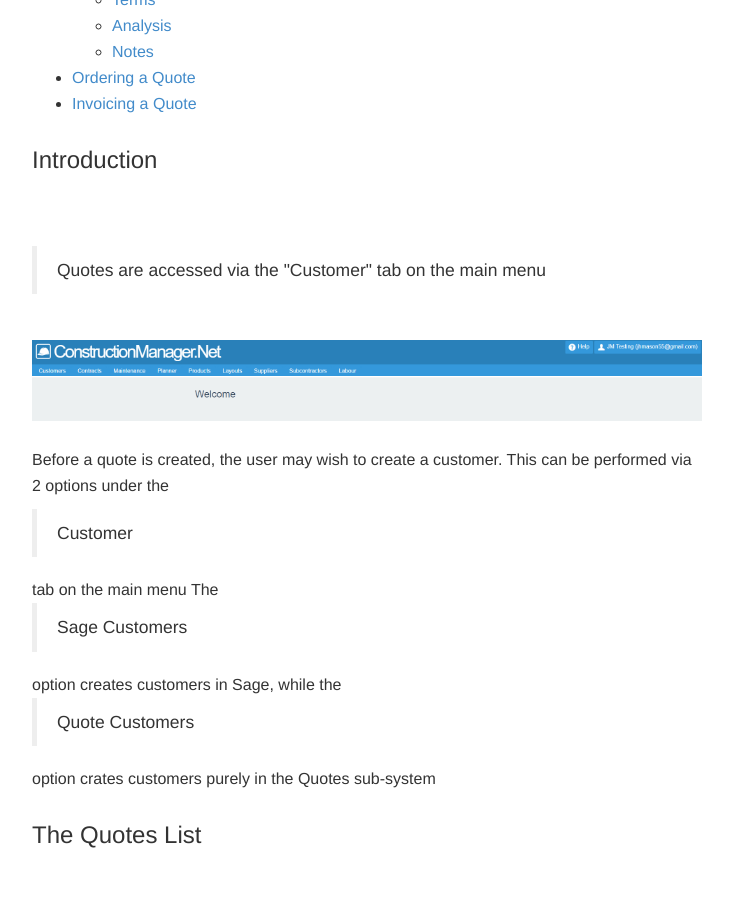
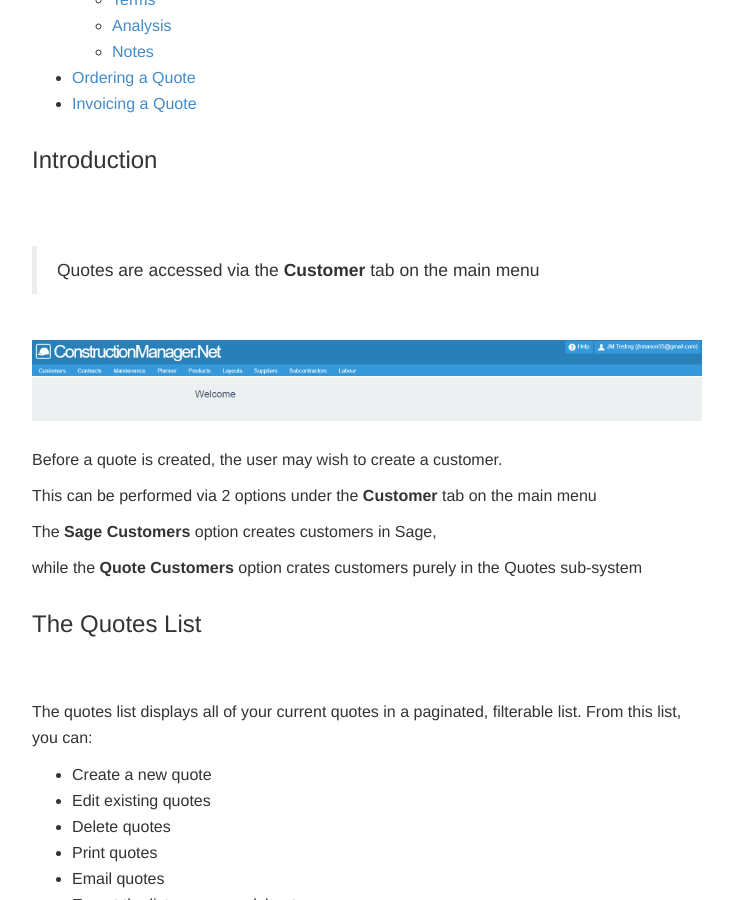
Before and after one commit to JNCSolutions/ConstructionManagerDocs, a Jekyll site: the page built from quotes.html, in a window 1280 px wide and 900 px high, scrolled down 349 px. Shown: the whole window, without its empty margins (273-1006 px from the left). Built offline with Jekyll 4.4.1, drawn with Linux system fonts in a browser that asks for light colours.

Commit message:
Update quotes.html

```diff
--- a/quotes.html
+++ b/quotes.html
@@ -31,16 +31,15 @@ title: Quotes
      <br><br>
 
       <p>
-      <Blockquote>Quotes are accessed via the "Customer" tab on the main menu</Blockquote>
+      <Blockquote>Quotes are accessed via the <strong>Customer</strong> tab on the main menu</Blockquote>
         <br>
         <img src="img/Main_Menu.PNG" style="width: 100%;">
         <br> <br>
 
-    <p>
-        Before a quote is created, the user may wish to create a customer.
-        This can be performed via 2 options under the <blockquote>Customer</blockquote> tab on the main menu
-        The <blockquote>Sage Customers</blockquote> option creates customers in Sage,
-        while the <blockquote>Quote Customers</blockquote> option crates customers purely in the Quotes sub-system
+      <p>Before a quote is created, the user may wish to create a customer.</p>
+      <p>This can be performed via 2 options under the <strong>Customer</strong> tab on the main menu</p>
+      <p>The <strong>Sage Customers</strong> option creates customers in Sage,</p>
+      <p>while the <strong>Quote Customers</strong> option crates customers purely in the Quotes sub-system </p>
     </p>
   </div>
 
```
